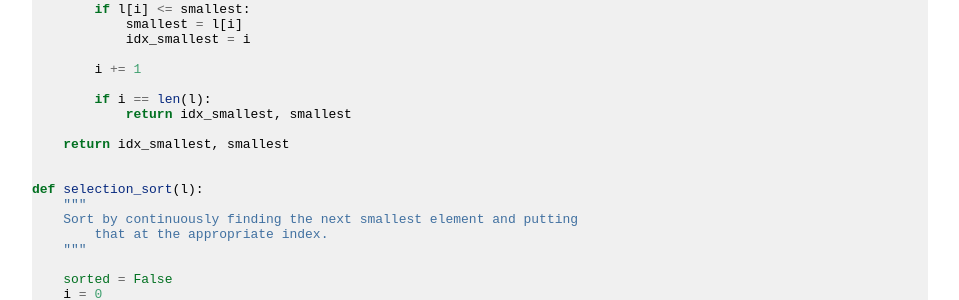
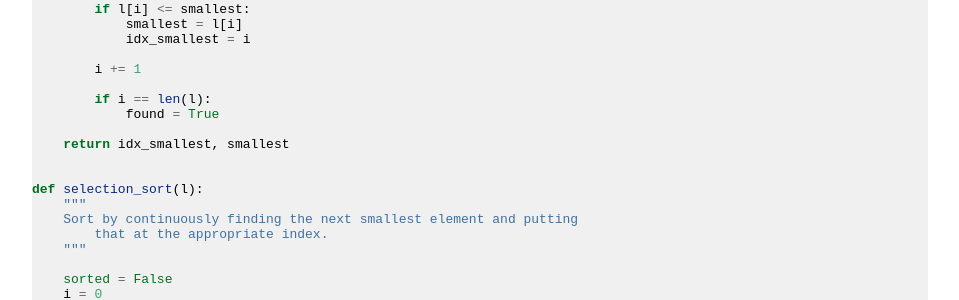
Before and after one commit to skailasa/skailasa.github.io, a Jekyll site: the page built from _posts/2018-11-26-sorting-algorithms.md, in a window 1280 px wide and 900 px high, scrolled down 1374 px. Shown: the part 153-453 px from the top of the window, without its empty margins (160-1119 px from the left). Built offline with Jekyll 4.4.1, drawn with Linux system fonts in a browser that asks for light colours.

```diff
--- a/_posts/2018-11-26-sorting-algorithms.md
+++ b/_posts/2018-11-26-sorting-algorithms.md
@@ -61,7 +61,7 @@
         i += 1
 
         if i == len(l):
-            return idx_smallest, smallest
+            found = True
 
     return idx_smallest, smallest
 
```
